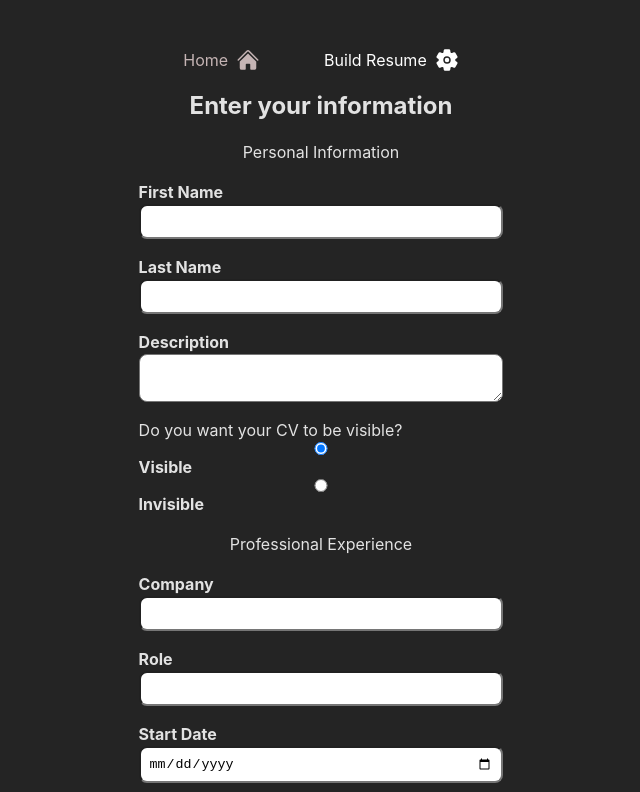
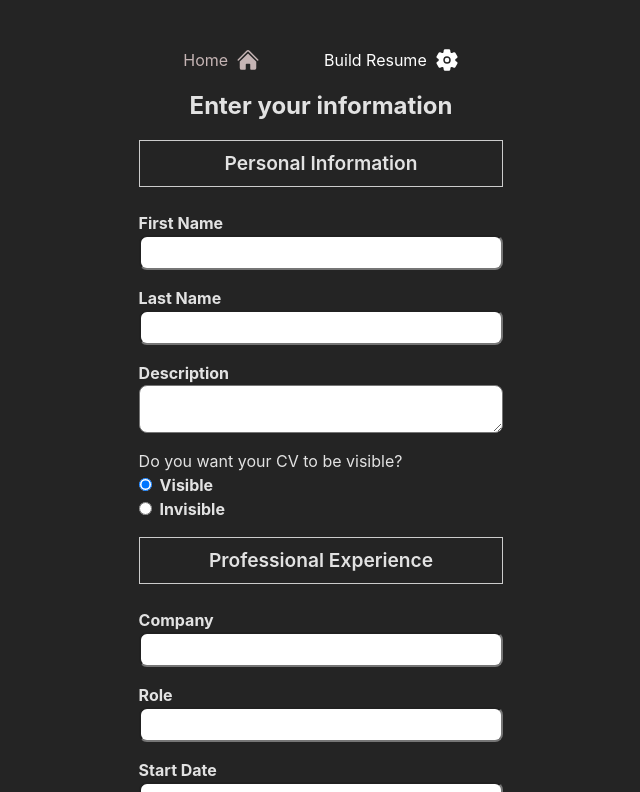
Before and after one commit to Ryan-Mambou/EFREI_FRONTEND_CREATE_CV, a React (Vite) app: page /buildResume in a window 1280 px wide. Shown: the top 792 px of the page, without its empty margins (319-959 px from the left). Built offline with nearby package versions, Linux system fonts and the light colour scheme.

Commit message:
feat: update styling to build resume

```diff
--- a/src/App.css
+++ b/src/App.css
@@ -57,7 +57,10 @@
   width: 50%;
 }
 
-input,
+input[type="text"],
+input[type="email"],
+input[type="password"],
+input[type="date"],
 textarea {
   padding: 0.5rem;
   border-radius: 0.5rem;
--- a/src/pages/buildResume.jsx
+++ b/src/pages/buildResume.jsx
@@ -6,6 +6,21 @@
 import { toast } from "react-toastify";
 
 function BuildResume() {
+  const radioStyle = {
+    display: "flex",
+    flexDirection: "row",
+    alignItems: "center",
+    gap: "0.5rem",
+  };
+
+  const paragraphStyle = {
+    margin: "0 0 0.5rem 0",
+    fontWeight: "600",
+    fontSize: "1.2rem",
+    border: "1px solid #ccc",
+    padding: "0.5rem",
+  };
+
   const formik = useFormik({
     initialValues: {
       firstName: "",
@@ -72,7 +87,7 @@
       <Nav />
       <h2>Enter your information</h2>
       <form onSubmit={formik.handleSubmit}>
-        <p>Personal Information</p>
+        <p style={paragraphStyle}>Personal Information</p>
         <div>
           <label htmlFor="firstName">First Name</label>
           <input
@@ -114,6 +129,7 @@
 
         <div>
           <p>Do you want your CV to be visible?</p>
+          <div style={radioStyle}>
             <input
               type="radio"
               name="visible"
@@ -123,6 +139,8 @@
               onChange={() => formik.setFieldValue("visible", true)}
             />
             <label htmlFor="visibleYes">Visible</label>
+          </div>
+          <div style={radioStyle}>
             <input
               type="radio"
               name="visible"
@@ -132,12 +150,13 @@
               onChange={() => formik.setFieldValue("visible", false)}
             />
             <label htmlFor="visibleNo">Invisible</label>
+          </div>
           {formik.touched.visible && formik.errors.visible ? (
             <div className="error-message">{formik.errors.visible}</div>
           ) : null}
         </div>
 
-        <p>Professional Experience</p>
+        <p style={paragraphStyle}>Professional Experience</p>
         <div>
           <label htmlFor="company">Company</label>
           <input
@@ -182,7 +201,7 @@
           />
         </div>
 
-        <p>Educational Background</p>
+        <p style={paragraphStyle}>Educational Background</p>
         <div>
           <label htmlFor="degree">Degree</label>
           <input
```
Lines whose indentation alone changed are shown as unchanged.
